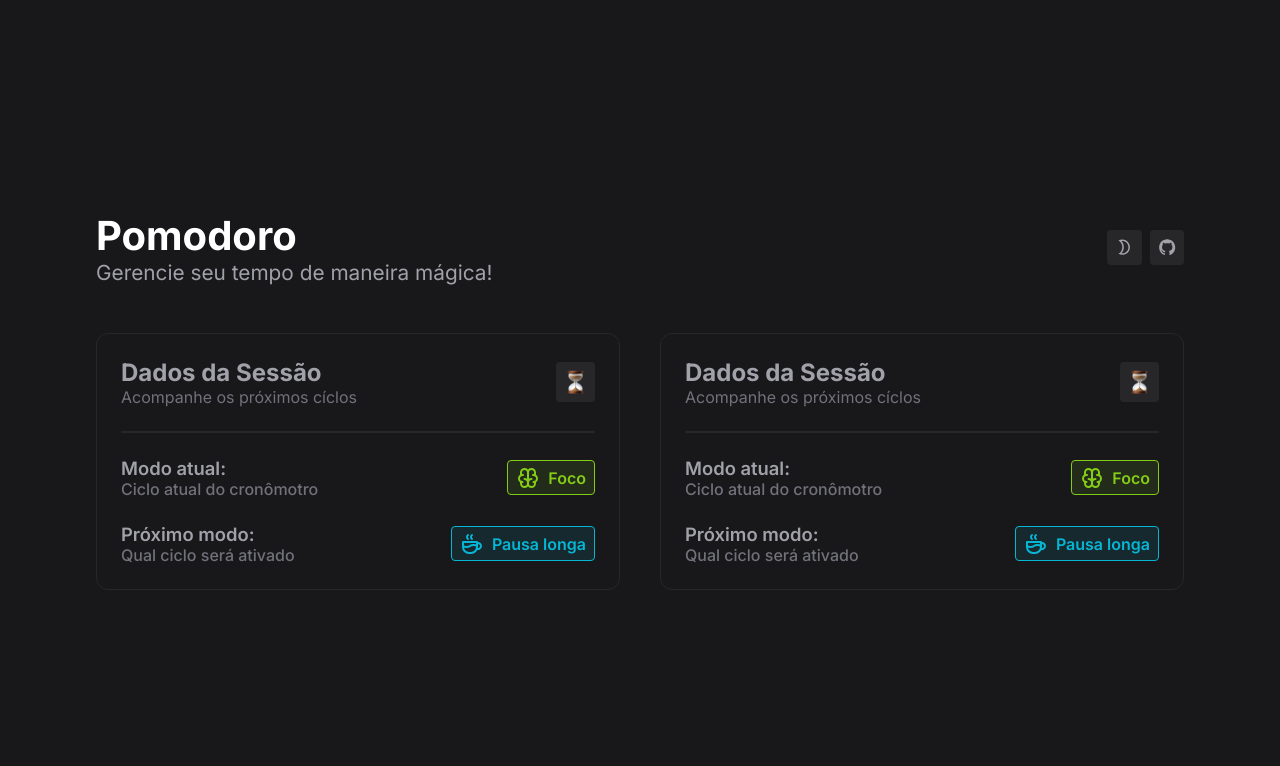
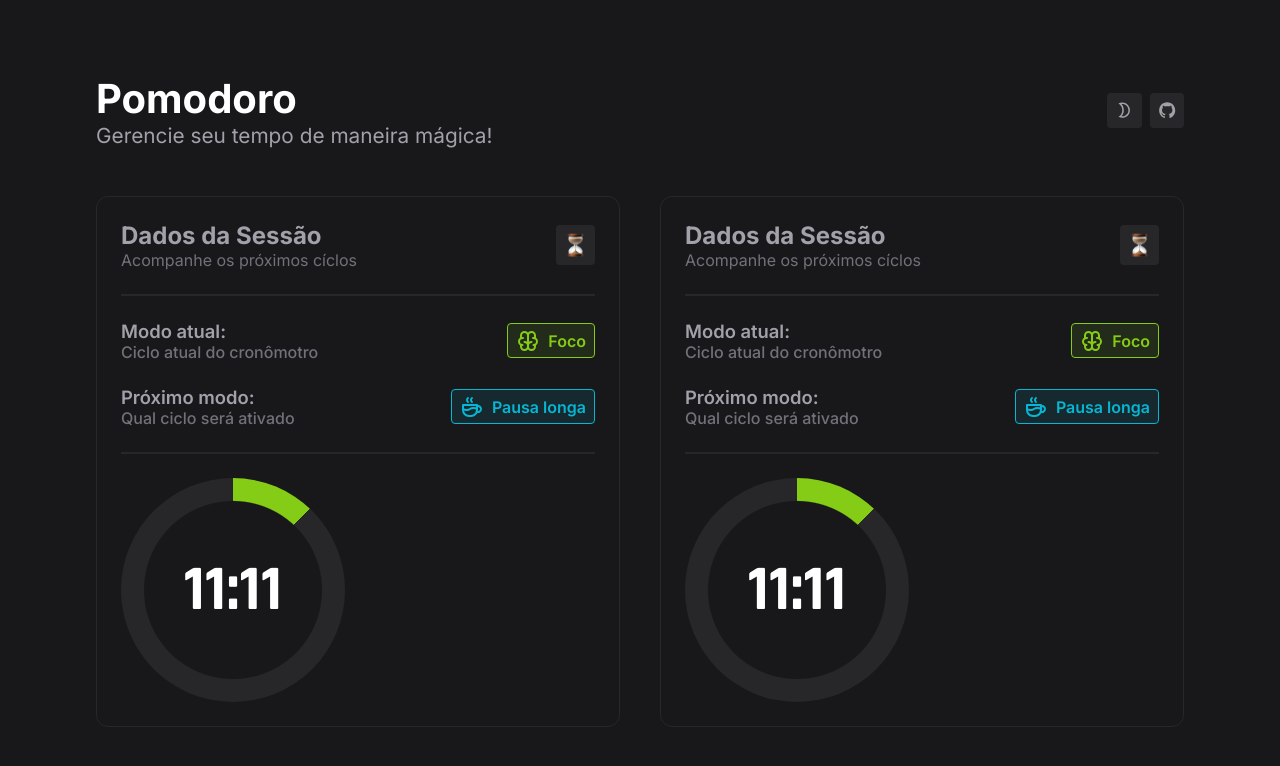
Before and after one commit to davipatricio/pomodoro-timer, a React (Vite) app: page / in a window 1280 px wide. Shown: the top 766 px of the page. Built offline with nearby package versions, Linux system fonts and the light colour scheme.

Commit message:
feat: add initial pomodo settings & progress bar

```diff
--- /dev/null
+++ b/src/components/ProgressBar/index.tsx
@@ -0,0 +1,17 @@
+import { Container } from "./styles";
+
+interface ProgressBarProps {
+  progress: number;
+  time: string;
+}
+
+export default function ProgressBar({ progress, time }: ProgressBarProps) {
+  return (
+    <Container progress={progress} title={`Current progress: ${progress}%`}>
+      <span>{time}</span>
+      <progress value={progress} max="100">
+        {progress}%
+      </progress>
+    </Container>
+  );
+}
--- /dev/null
+++ b/src/components/ProgressBar/styles.ts
@@ -0,0 +1,36 @@
+import styled from "styled-components";
+
+interface ProgressProps {
+  progress: number;
+}
+
+export const Container = styled.div<ProgressProps>`
+  display: flex;
+  align-items: center;
+  justify-content: center;
+
+  border-radius: 50%;
+  background: radial-gradient(
+      closest-side,
+      ${({ theme }) => theme.background} 79%,
+      transparent 80% 100%
+    ),
+    conic-gradient(
+      ${({ theme }) => theme.colors.lime} ${({ progress }) => progress}%,
+      ${({ theme }) => theme.colors.darkBorder} 0
+    );
+
+  height: 224px;
+  width: 224px;
+
+  > progress {
+    visibility: hidden;
+    height: 0;
+    width: 0;
+  }
+
+  > span {
+    font-size: 4rem;
+    font-family: Rajdhani, sans-serif;
+  }
+`;
--- a/src/components/SessionCard/index.tsx
+++ b/src/components/SessionCard/index.tsx
@@ -1,10 +1,24 @@
+import { useEffect, useState } from "react";
 import HourglassSVG from "../../assets/hourglass.svg";
 import Badge from "../Badge";
 import Divider from "../Divider";
 import Icon from "../Icon";
+import ProgressBar from "../ProgressBar";
 import { CardItem, Container } from "./styles";
 
 export default function SessionCard() {
+  const [progress, setProgress] = useState(12);
+
+  useEffect(() => {
+    const interval = setInterval(() => {
+      setProgress((prevProgress) =>
+        prevProgress >= 100 ? 0 : prevProgress + 1
+      );
+    }, 10000);
+
+    return () => clearInterval(interval);
+  }, []);
+
   return (
     <Container>
       <CardItem className="header">
@@ -35,6 +49,10 @@ export default function SessionCard() {
 
         <Badge type="longBreak" />
       </CardItem>
+
+      <Divider />
+
+      <ProgressBar progress={progress} time="11:11" />
     </Container>
   );
 }
--- a/src/components/SessionCard/styles.ts
+++ b/src/components/SessionCard/styles.ts
@@ -11,7 +11,6 @@ export const Container = styled.div`
   padding: 1.5rem;
 
   width: 100%;
-  /* max-width: 550px; */
 `;
 
 export const CardItem = styled.div`
```
Also changed, not shown: src/hooks/usePomodoro.ts (added, +27 -0 lines).
